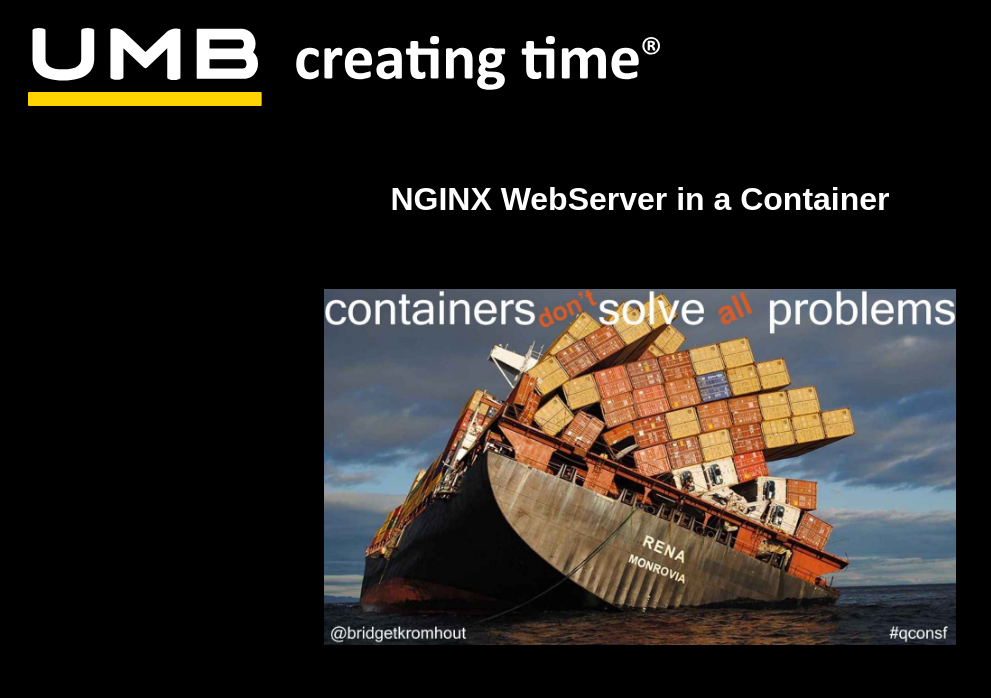
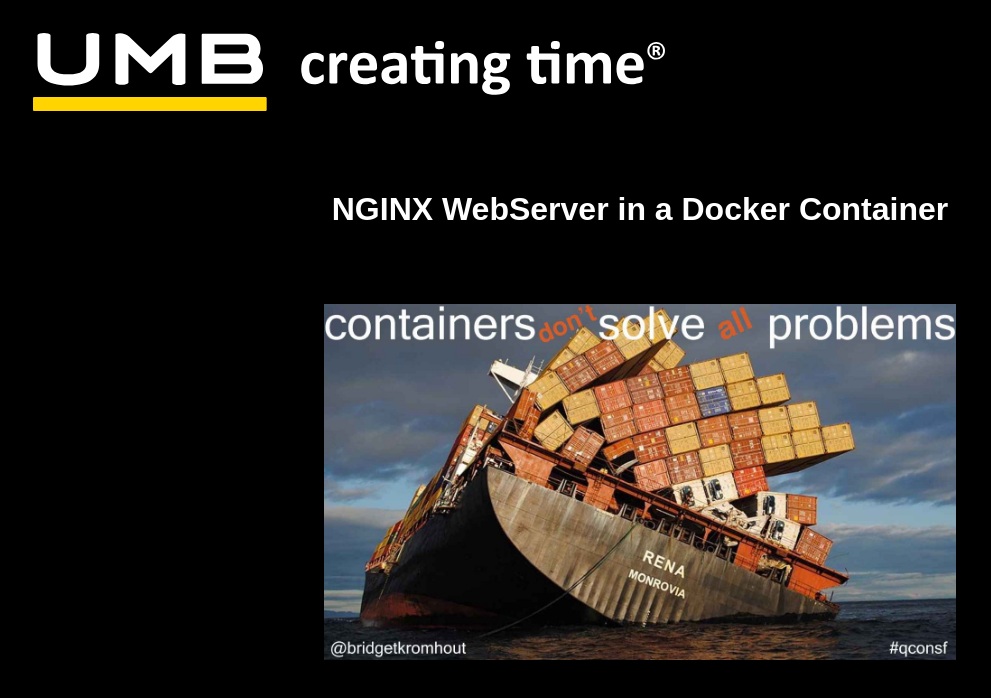
Before and after one commit to chaeschpi/webservercontainer, a plain HTML site: page website/index.html in a window 1280 px wide. Shown: the whole page, without its empty margins (0-991 px from the left). Drawn offline with Linux system fonts and the light colour scheme.

Commit message:
mod content

```diff
--- a/website/demo.css
+++ b/website/demo.css
@@ -3,7 +3,7 @@
 }
 
 img {
-    padding: 20px;
+    padding: 25px;
 }
 h1 {
     color: white;
--- a/website/index.html
+++ b/website/index.html
@@ -12,7 +12,7 @@
     <body >
         <img style="width: 50%;" src="./images/umb-mz-rgb-color-neg.svg" alt="umblogo">
 
-        <h1 style="padding: 30px;">NGINX WebServer in a Container</h1>
+        <h1 style="padding: 30px;">NGINX WebServer in a Docker Container </h1>
 
         <p>
             <img style="width: 50%;" class="center" src="./images/cointainer_ship.jpeg" alt="from code to Registry">
```
